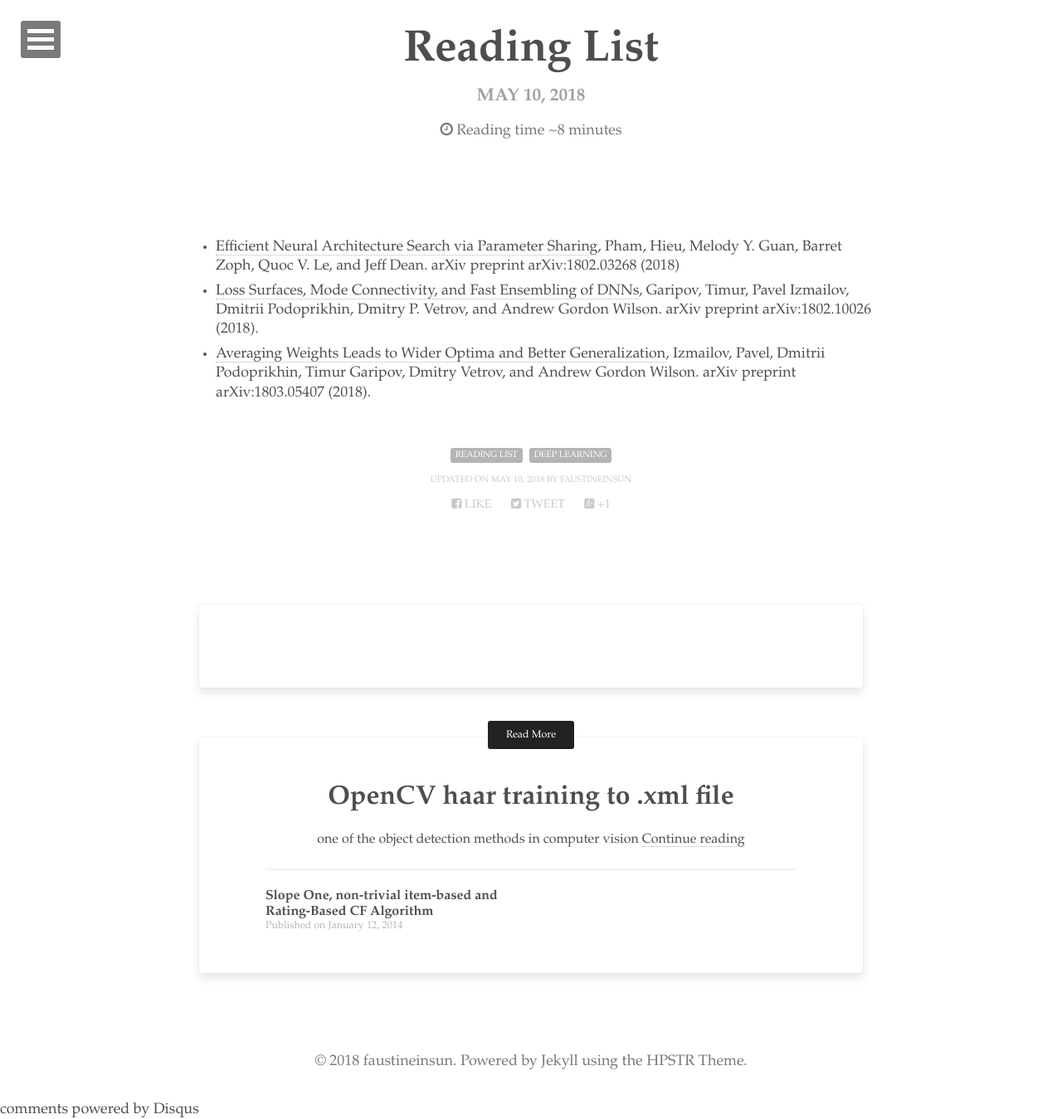
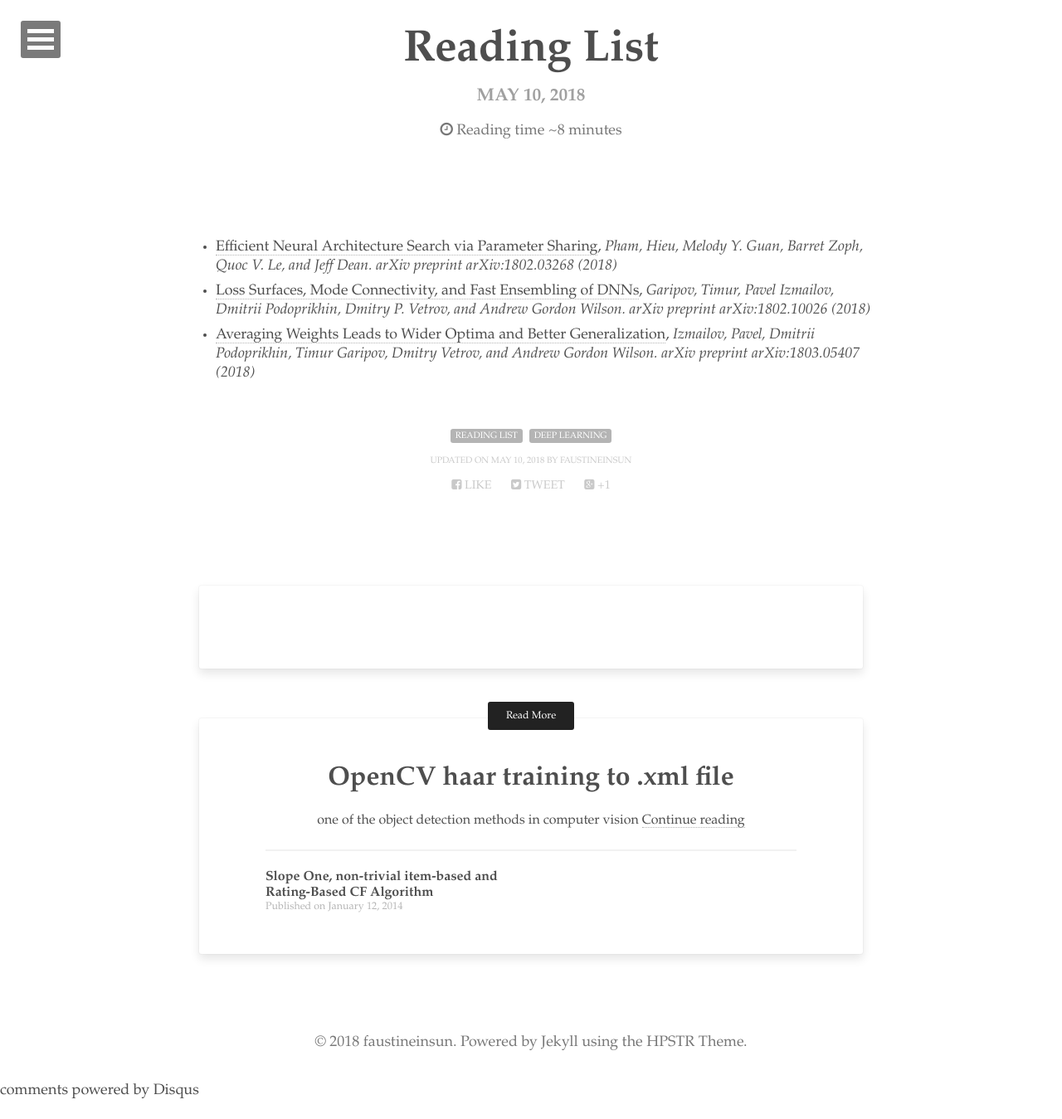
Before and after one commit to faustineinsun/faustineinsun.github.io, a Jekyll site: the page built from _posts/2018-05-10-reading-list.md, in a window 1280 px wide. Shown: the whole page at 83% size. Built offline with Jekyll 4.4.1, drawn with Linux system fonts in a browser that asks for light colours; nearby versions of some CDN libraries; comment, search, counter and statistics services are not loaded; after the commit the page ends 1326 px from its top, so only the background shows below that.

```diff
--- a/_posts/2018-05-10-reading-list.md
+++ b/_posts/2018-05-10-reading-list.md
@@ -6,6 +6,6 @@ modified: 2018-05-10
 tags: [Reading List, Deep Learning]
 ---
 
-- [Efficient Neural Architecture Search via Parameter Sharing](https://arxiv.org/pdf/1802.03268.pdf), Pham, Hieu, Melody Y. Guan, Barret Zoph, Quoc V. Le, and Jeff Dean. arXiv preprint arXiv:1802.03268 (2018)
-- [Loss Surfaces, Mode Connectivity, and Fast Ensembling of DNNs](https://arxiv.org/pdf/1802.10026.pdf), Garipov, Timur, Pavel Izmailov, Dmitrii Podoprikhin, Dmitry P. Vetrov, and Andrew Gordon Wilson. arXiv preprint arXiv:1802.10026 (2018).
-- [Averaging Weights Leads to Wider Optima and Better Generalization](https://arxiv.org/pdf/1803.05407.pdf), Izmailov, Pavel, Dmitrii Podoprikhin, Timur Garipov, Dmitry Vetrov, and Andrew Gordon Wilson. arXiv preprint arXiv:1803.05407 (2018).
+- [Efficient Neural Architecture Search via Parameter Sharing](https://arxiv.org/pdf/1802.03268.pdf), _Pham, Hieu, Melody Y. Guan, Barret Zoph, Quoc V. Le, and Jeff Dean. arXiv preprint arXiv:1802.03268 (2018)_
+- [Loss Surfaces, Mode Connectivity, and Fast Ensembling of DNNs](https://arxiv.org/pdf/1802.10026.pdf), _Garipov, Timur, Pavel Izmailov, Dmitrii Podoprikhin, Dmitry P. Vetrov, and Andrew Gordon Wilson. arXiv preprint arXiv:1802.10026 (2018)_
+- [Averaging Weights Leads to Wider Optima and Better Generalization](https://arxiv.org/pdf/1803.05407.pdf), _Izmailov, Pavel, Dmitrii Podoprikhin, Timur Garipov, Dmitry Vetrov, and Andrew Gordon Wilson. arXiv preprint arXiv:1803.05407 (2018)_
```
